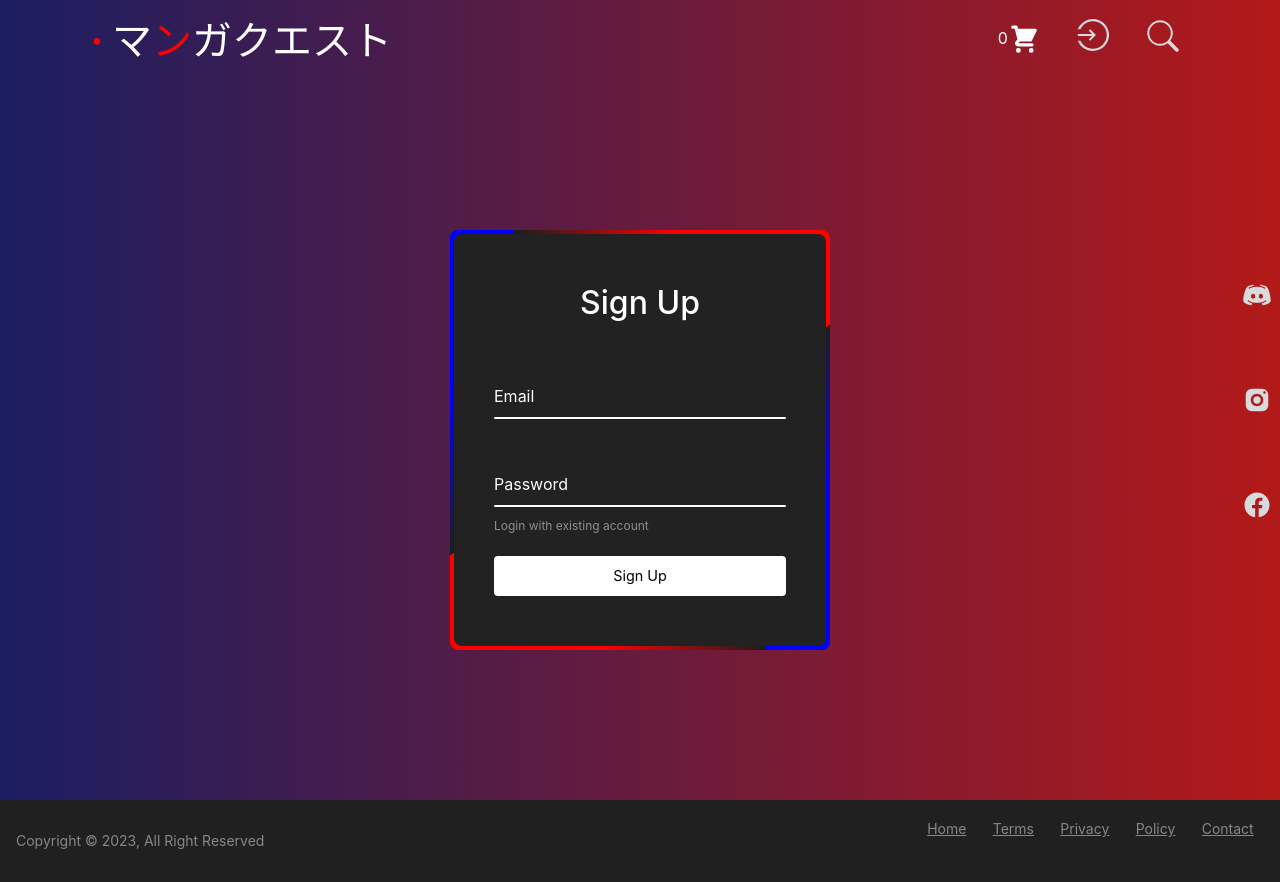
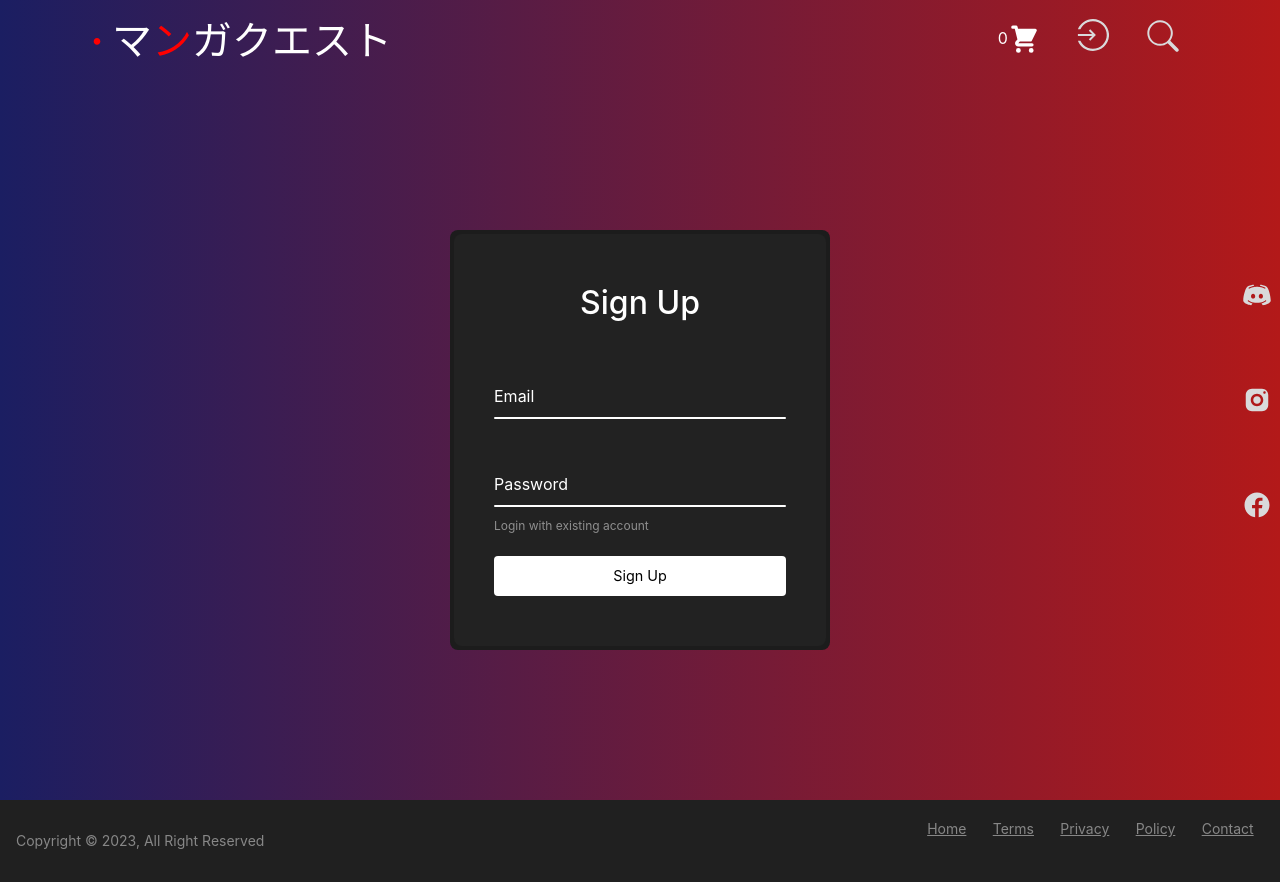
Before and after one commit to AhmedAsif-exe/manga-store, a React (Create React App) app: page /auth in a window 1280 px wide. Built offline with nearby package versions, Linux system fonts and the light colour scheme.

Commit message:
made the authentication card less flashy

```diff
--- a/src/components/AuthPage/AuthCard.js
+++ b/src/components/AuthPage/AuthCard.js
@@ -28,8 +28,6 @@ const AuthCard = ({ logIn, data }) => {
   }`;
   return (
     <div className={classes.box}>
-      <span className={classes.box__borderline}></span>
-
       <Form className={classes.form} method="POST">
         <h2 className={classes.form__title}> {logIn ? "Log In" : "Sign Up"}</h2>
         {credentialErrors.credentials && (
--- a/src/components/AuthPage/AuthCard.module.css
+++ b/src/components/AuthPage/AuthCard.module.css
@@ -5,55 +5,6 @@
   background: #1c1c1c;
   border-radius: 8px;
   overflow: hidden;
-}
-
-.box::before,
-.box::after {
-  content: "";
-  position: absolute;
-  top: -50%;
-  left: -50%;
-  width: 380px;
-  height: 420px;
-  z-index: 1;
-  transform-origin: bottom right;
-  animation: animate 6s linear infinite;
-  background: linear-gradient(0deg, transparent, blue, blue, blue);
-}
-.box::after {
-  animation-delay: -3s;
-}
-.box__borderline {
-  position: absolute;
-  top: 0;
-  inset: 0;
-}
-.box__borderline::before,
-.box__borderline::after {
-  content: "";
-  position: absolute;
-  top: -50%;
-  left: -50%;
-  width: 380px;
-  height: 420px;
-  transform-origin: bottom right;
-  animation: animate 6s linear infinite;
-  z-index: 1;
-  background: linear-gradient(0deg, transparent, red, red, red);
-}
-.box__borderline::before {
-  animation-delay: -1.5s;
-}
-.box__borderline::after {
-  animation-delay: -4.5s;
-}
-@keyframes animate {
-  0% {
-    transform: rotate(0deg);
-  }
-  100% {
-    transform: rotate(360deg);
-  }
 }
 
 .form {
--- a/src/components/HomePage/Recommendations.module.css
+++ b/src/components/HomePage/Recommendations.module.css
@@ -43,10 +43,6 @@
   font-size: 28px;
   max-height: 30vh; /* Set the maximum height */
   overflow: hidden; /* Hide content that overflows the container */
-  text-overflow: ellipsis; /* Display an ellipsis (...) when content overflows */
-  display: -webkit-box;
-  -webkit-box-orient: vertical;
-  word-wrap: break-word;
 }
 .author {
   font-size: 20px;
--- a/src/components/layout/Header/Header.module.css
+++ b/src/components/layout/Header/Header.module.css
@@ -42,7 +42,7 @@
 }
 .hamburger-scroll {
   background-color: black;
-  transition: background-color 600ms ease-in-out;
+  transition: background-color 600ms ease-in;
 }
 .hamburger-not-scroll {
   background-color: transparent;
```
Also changed, not shown: 1 other file (tests, documents, lock files or other folders).
